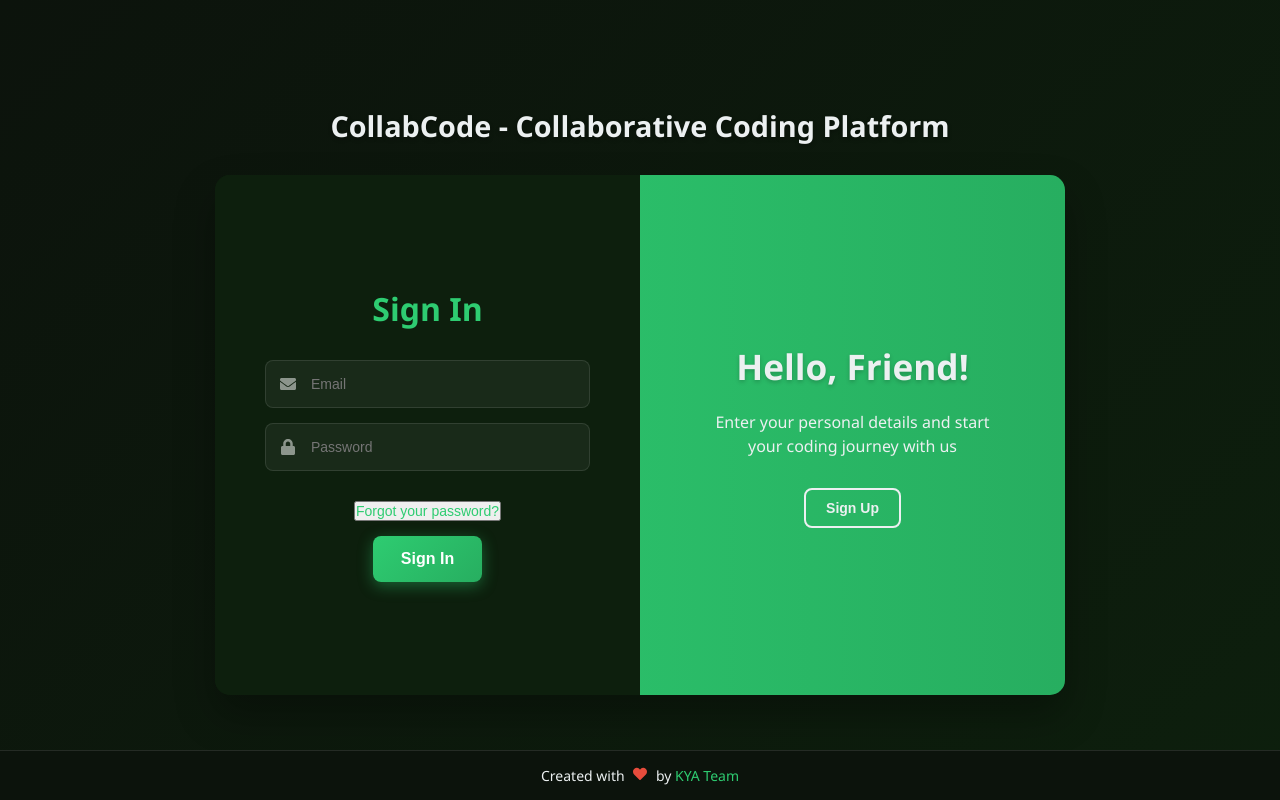
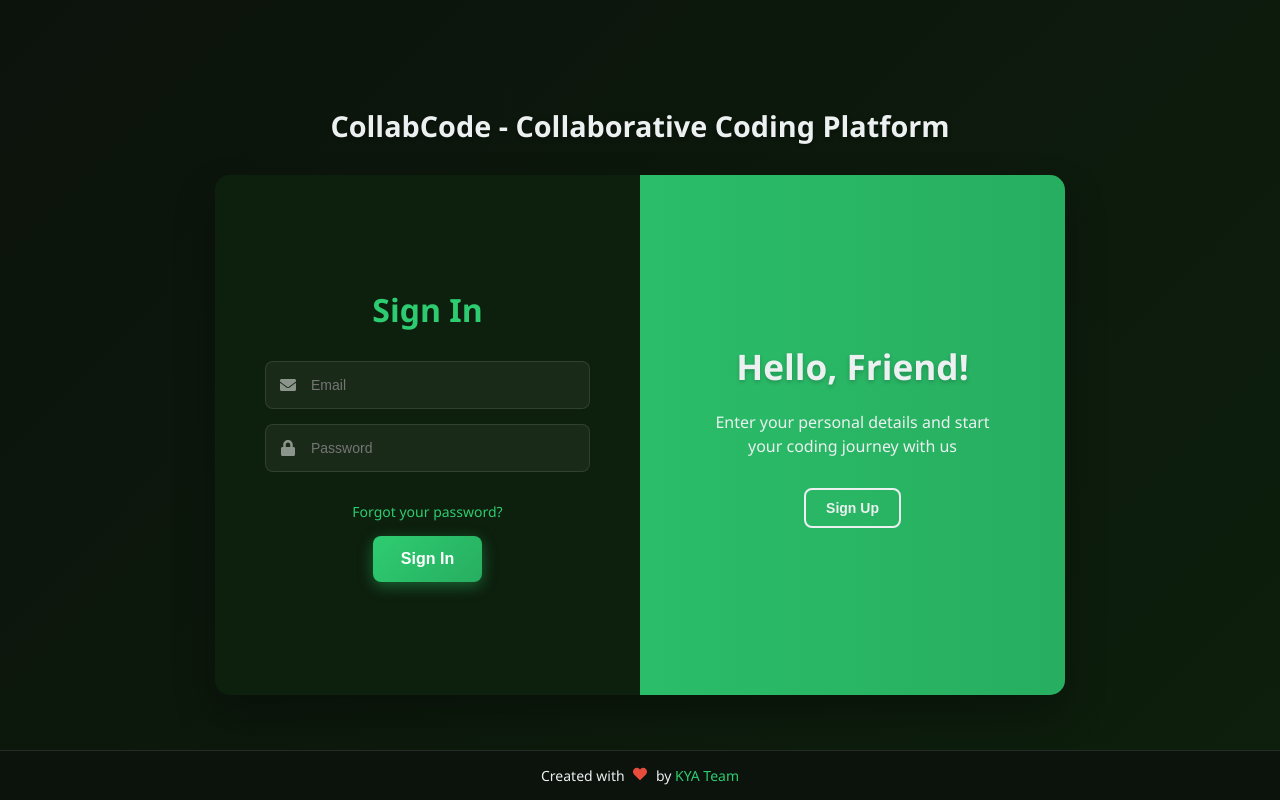
Before and after one commit to Rana-Kamran/Collabcode-, a React (Vite) app in the folder frontend/: page / in a window 1280 px wide. Built offline with nearby package versions, Linux system fonts and the light colour scheme; no server answers; the HTML template or start-up script is replaced by a standard one.

Commit message:
style: fix forgot password link styling

```diff
--- a/frontend/src/components/Login.css
+++ b/frontend/src/components/Login.css
@@ -103,15 +103,26 @@
 }
 
 .forgot-link {
+  background: none;
+  border: none;
+  padding: 0;
+  font-family: inherit;
+  cursor: pointer;
   color: var(--secondary);
   font-size: 14px;
   text-decoration: none;
   margin: 15px 0;
-  transition: color 0.3s ease;
+  transition: color 0.2s ease, filter 0.2s ease;
 }
 
 .forgot-link:hover {
-  color: var(--accent);
+  color: var(--secondary);
+  text-decoration: underline;
+  filter: brightness(1.25);
+}
+
+.forgot-link:focus {
+  outline: none;
   text-decoration: underline;
 }
 
```
